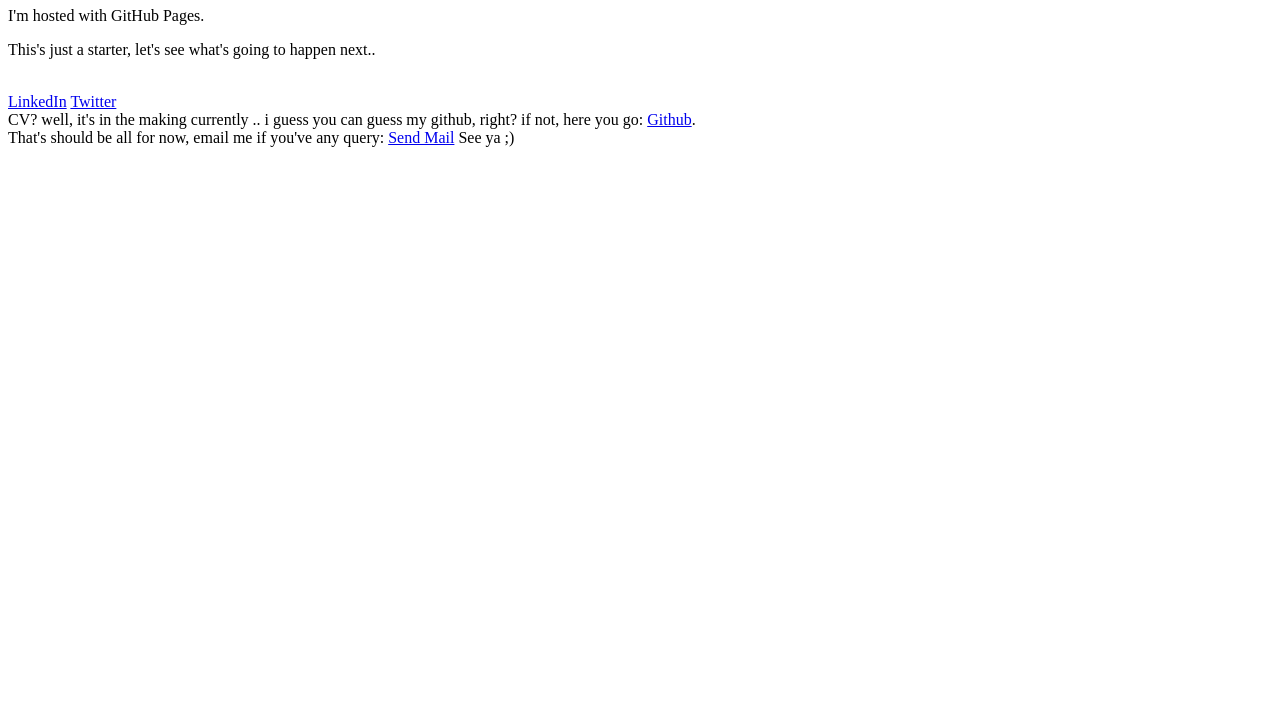
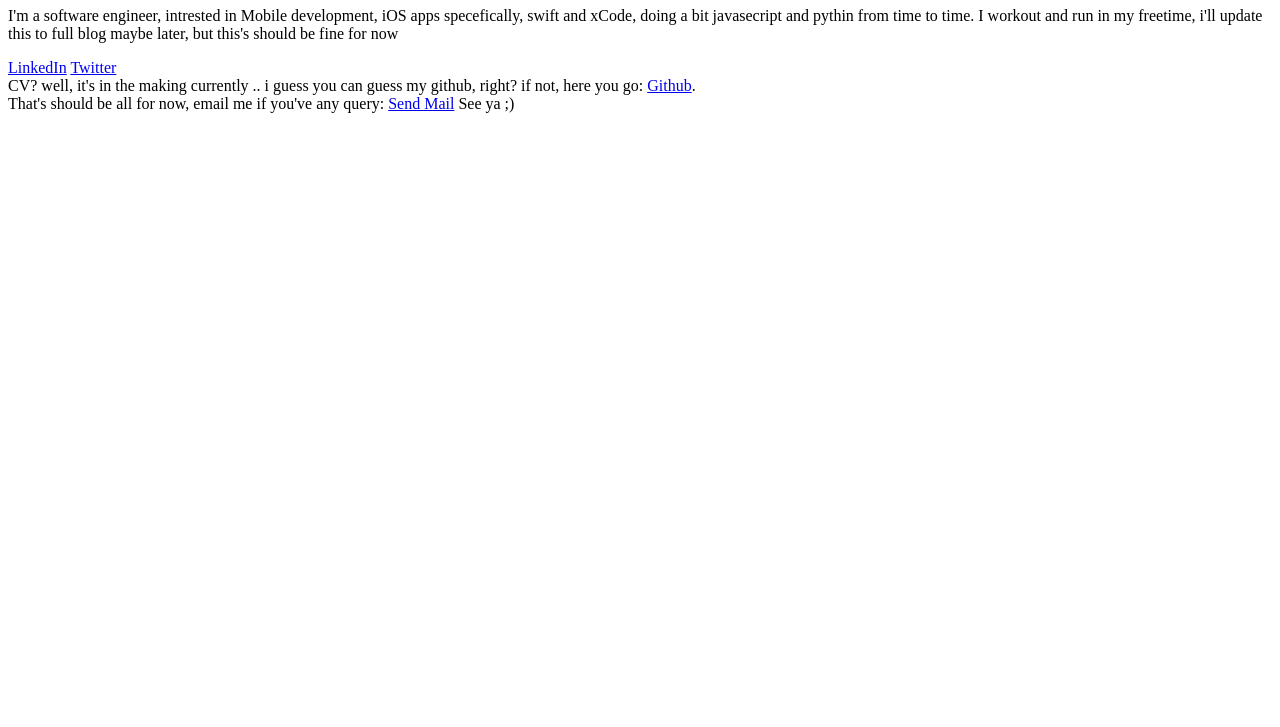
Before and after one commit to Yoloabdo/yoloabdo.github.io, a plain HTML site: page index.html in a window 1280 px wide. Shown: the part 73-800 px from the top of the page. Drawn offline with Linux system fonts and the light colour scheme.

Commit message:
little info edit

```diff
--- a/index.html
+++ b/index.html
@@ -2,9 +2,7 @@
 <html>
 <body>
 <h1>Hello World</h1>
-<p>I'm hosted with GitHub Pages.</p>
-<p>This's just a starter, let's see what's going to happen next.. </p>
-<br>
+<p>I'm a software engineer, intrested in Mobile development, iOS apps specefically, swift and xCode, doing a bit javasecript and pythin from time to time. I workout and run in my freetime, i'll update this to full blog maybe later, but this's should be fine for now</p>
 
 <a href="https://eg.linkedin.com/in/abdulrhmaneaita">LinkedIn</a>
 <a href="https://twitter.com/yoloAbdo">Twitter</a>
```
